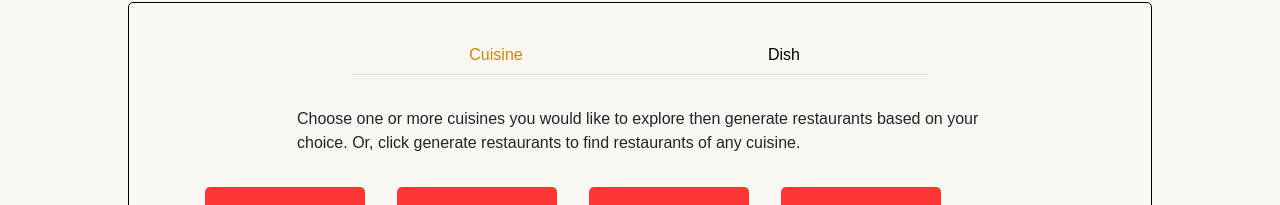
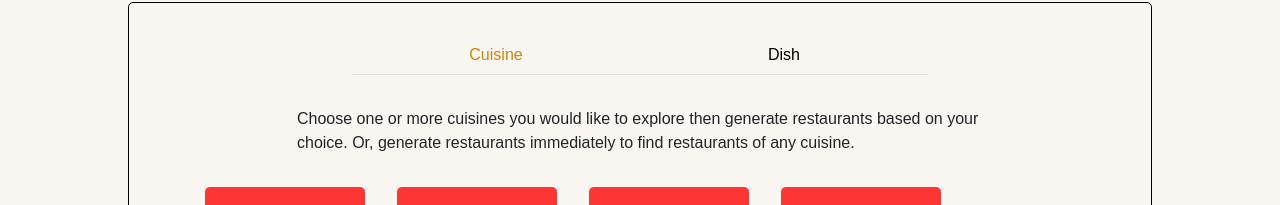
Before and after one commit to jinhohl2/Novus-J-Mate-Restaurant, a React (Create React App) app: page /main-search-criteria in a window 1280 px wide. Shown: the part 312-517 px from the top of the page. Built offline with nearby package versions, Linux system fonts and the light colour scheme.

Commit message:
Change working of instructions

```diff
--- a/src/Front-End/pages/05_main_search_criterias.tsx
+++ b/src/Front-End/pages/05_main_search_criterias.tsx
@@ -52,7 +52,7 @@ const MainSearchCriterias = () => {
                     <Tabs id="search-criteria-tabs" activeKey={tabKey} onSelect={(tabKey) => setTabKey(tabKey ? tabKey : "cuisine")}>
                         <Tab className="criteria-tab" eventKey="cuisine" title="Cuisine">
                             <div id="cuisine-search-instructions">
-                                <p>Choose one or more cuisines you would like to explore then generate restaurants based on your choice. Or, click generate restaurants to find restaurants of any cuisine. </p>
+                                <p>Choose one or more cuisines you would like to explore then generate restaurants based on your choice. Or, generate restaurants immediately to find restaurants of any cuisine. </p>
                             </div>
                             <div className="search-criteria-tab-content">
                                 <div id="cusines-with-button">
```
